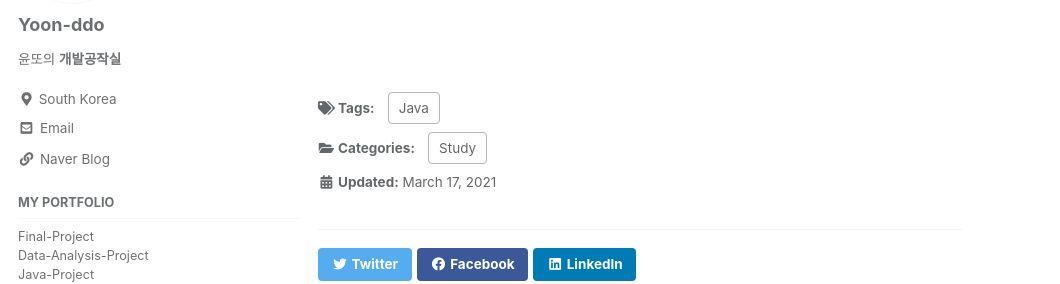
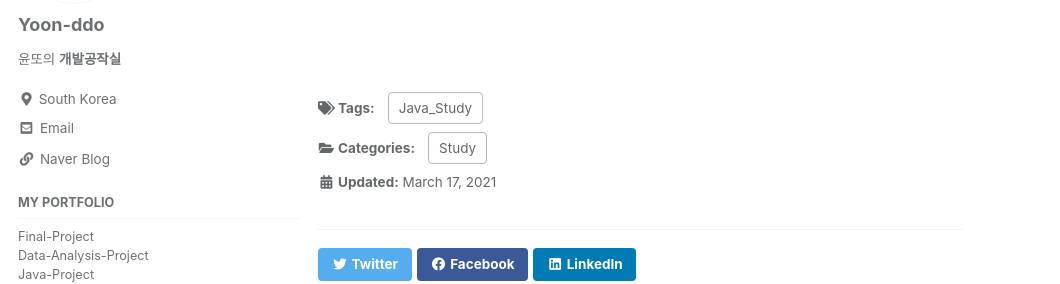
Before and after one commit to Yoon-ddo/Yoon-ddo.github.io, a Jekyll site: the page built from _posts/2021-03-17-(Java01)자바기초.md, in a window 1280 px wide and 900 px high, scrolled down 2063 px. Shown: the part 160-444 px from the top of the window, without its empty margins (0-1060 px from the left). Built offline with Jekyll 4.4.1, drawn with Linux system fonts in a browser that asks for light colours; cached includes are drawn as plain includes.

Commit message:
Update 2021-03-17-(Java01)자바기초.md

```diff
--- a/_posts/2021-03-17-(Java01)자바기초.md
+++ b/_posts/2021-03-17-(Java01)자바기초.md
@@ -3,7 +3,7 @@ title: (Java01)자바기초
 categories:
   - Study
 tags:
-  - Java
+  - Java_Study
 ---
 
 ## Java란?
```
